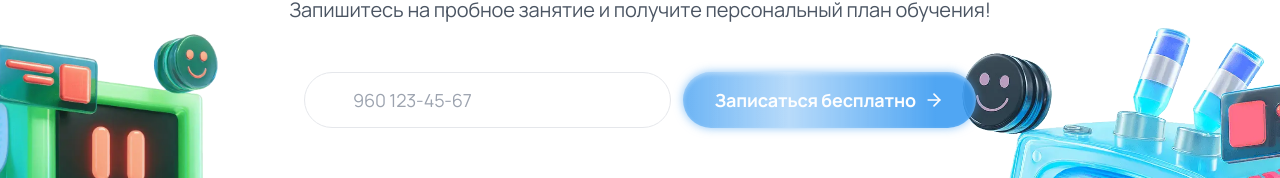
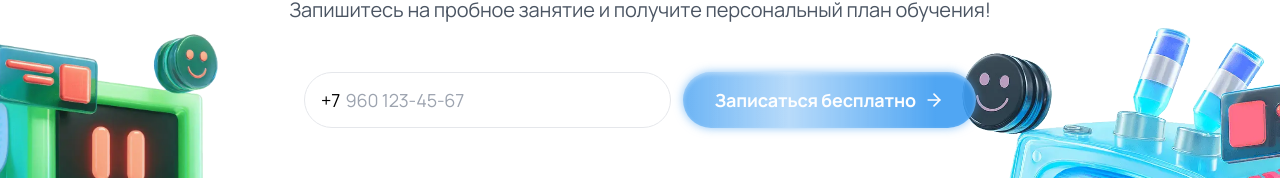
Before and after one commit to hismajestyamanita/codologia, a React (Vite) app: page / in a window 1280 px wide. Shown: the part 336-514 px from the top of the page. Built offline with nearby package versions, Linux system fonts and the light colour scheme; no server answers.

Commit message:
маска телефона 37

```diff
--- a/src/shared/PhoneInput.tsx
+++ b/src/shared/PhoneInput.tsx
@@ -4,7 +4,7 @@ interface PhoneInputProps {
   value: string;                  // храним только 10 цифр
   onChange: (val: string) => void;
   placeholder?: string;           // пример: 960 123-45-67
-  inputClassName?: string;        // стиль внешней рамки/скругления/фокуса (как у остальных полей)
+  inputClassName?: string;        // СТИЛЬ РАМКИ/ФОКУСА — применяем к ОБОЛОЧКЕ
   size?: "default" | "hero";      // hero — крупнее на первом экране
 }
 
@@ -15,7 +15,7 @@ const PhoneInput: React.FC<PhoneInputProps> = ({
   inputClassName = "",
   size = "default",
 }) => {
-  // формат: 9601234567 -> 960 123-45-67
+  // 9601234567 -> 960 123-45-67
   const fmt = (digits: string) => {
     const d = (digits || "").replace(/\D/g, "").slice(0, 10);
     if (!d) return "";
@@ -25,46 +25,28 @@ const PhoneInput: React.FC<PhoneInputProps> = ({
     return `${d.slice(0, 3)} ${d.slice(3, 6)}-${d.slice(6, 8)}-${d.slice(8, 10)}`;
   };
 
-  const base = size === "hero"
-    ? "h-12 text-base md:h-14 md:text-lg"
-    : "h-11 text-base";
+  // высота/кегль берём на ОБОЛОЧКЕ, чтобы всё внутри совпадало
+  const shellBase =
+    size === "hero" ? "h-12 text-base md:h-14 md:text-lg" : "h-11 text-base";
 
   return (
-    <div className="relative z-0 w-full">
+    // ОБОЛОЧКА: сюда прилетит твой inputClassName (рамка, закругление, фокус)
+    <div className={["relative z-0 w-full flex items-center px-4", shellBase, inputClassName, "focus-within:ring-inherit"].join(" ")}>
+      {/* +7 — часть потока, один шрифт с цифрами */}
+      <span className="select-none text-current mr-[0.5ch]">+7</span>
+
+      {/* Сам инпут — прозрачный, без своей рамки, держит только текст */}
       <input
         type="tel"
         inputMode="numeric"
-        // ВАЖНО: НЕ ставим pattern, иначе HTML-валидация ругается на пробелы/дефисы.
         className={[
-          "w-full pr-4",
+          "flex-1 h-full bg-transparent outline-none border-0 focus:outline-none",
           "placeholder-gray-400",
-          base,
-          inputClassName,
-          "pl-12 relative", // отступ под +7
         ].join(" ")}
         value={fmt(value)}
-        onChange={(e) =>
-          onChange(e.target.value.replace(/\D/g, "").slice(0, 10))
-        }
+        onChange={(e) => onChange(e.target.value.replace(/\D/g, "").slice(0, 10))}
         placeholder={placeholder}
       />
-
-      {/* префикс +7 через псевдоэлемент */}
-      <style jsx>{`
-        input[type="tel"]::before {
-          content: "+7";
-          position: absolute;
-          left: 12px;
-          top: 50%;
-          transform: translateY(-50%);
-          color: inherit;
-          font-family: inherit;
-          font-size: inherit;
-          font-weight: inherit;
-          line-height: inherit;
-          pointer-events: none;
-        }
-      `}</style>
     </div>
   );
 };
```
